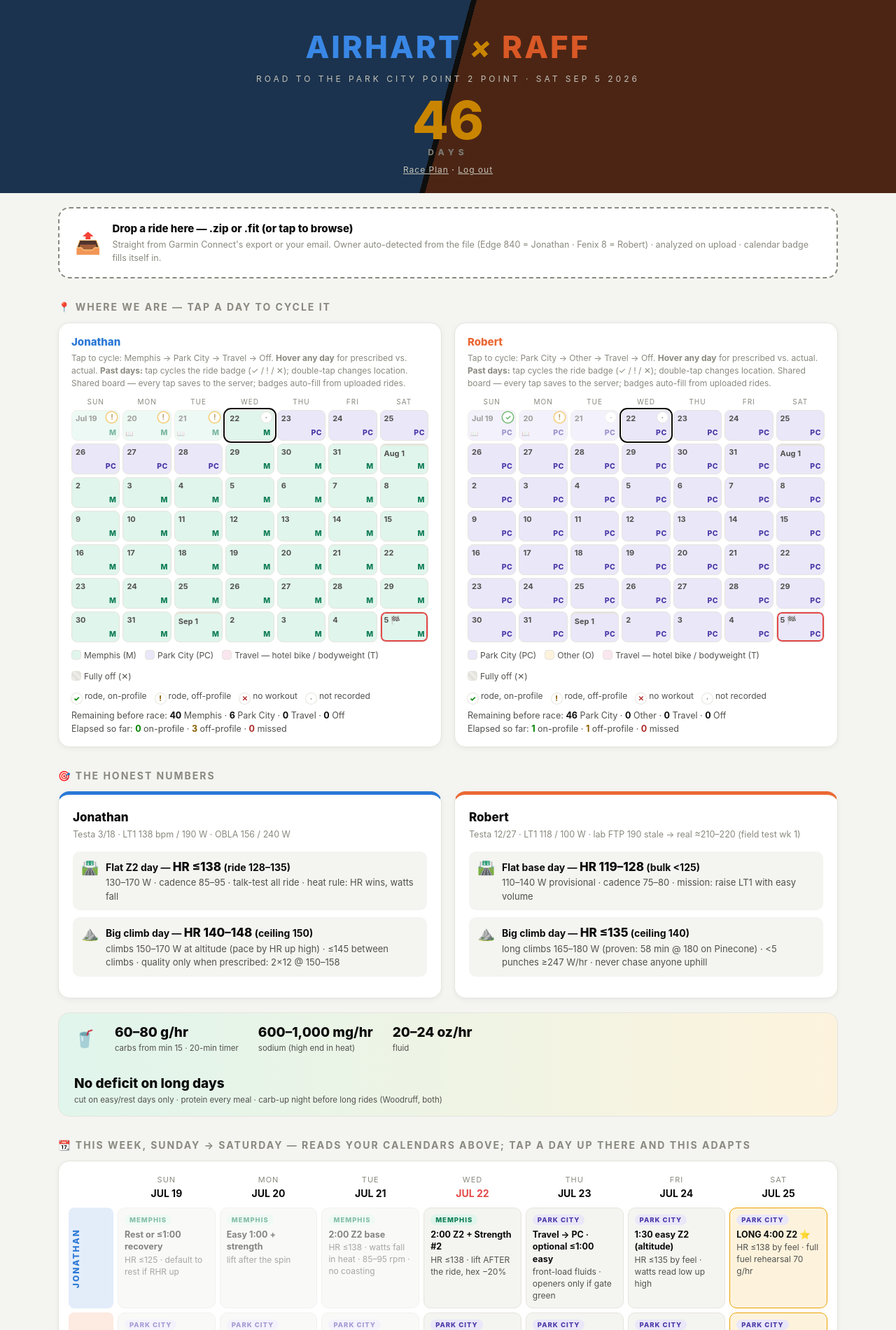
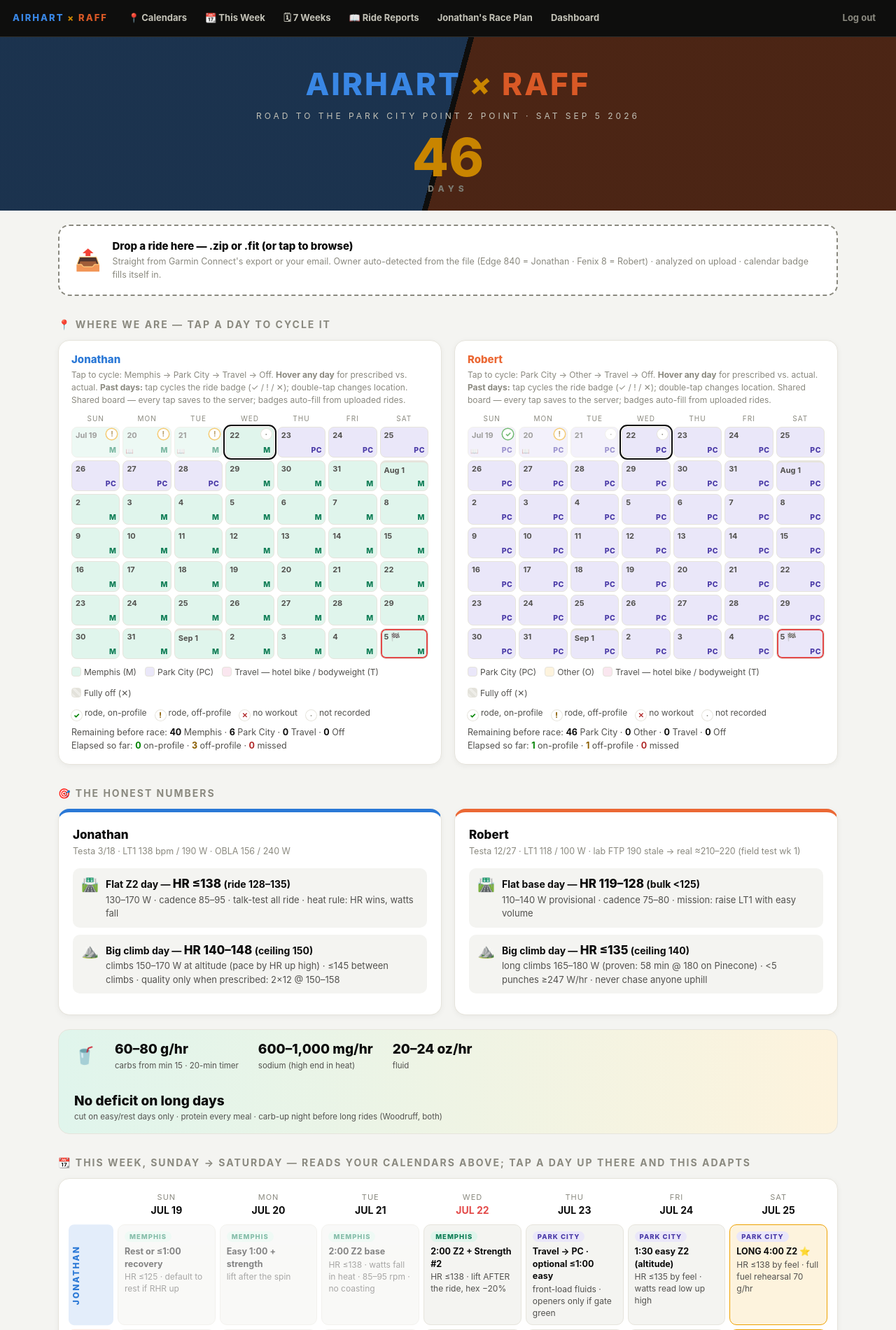
Before and after one commit to teamairhart/garmin-data-agent, a Flask app: page /board in a window 1280 px wide. Shown: the top 1901 px of the page at 70% size. Run offline with Flask 3, Linux system fonts and the light colour scheme; the visitor is signed in with stand-in values (Sample User, id 1); data comes from the database, SQL or seed files in the repository.

Commit message:
Board: sticky top nav + fix UTC 'today' rolling a day early in the evening
Co-Authored-By: Claude Fable 5 <noreply@anthropic.com>
Claude-Session: https://claude.ai/code/session_01TWLuHUj66iSvZbFagicX52

```diff
--- a/templates/board.html
+++ b/templates/board.html
@@ -11,6 +11,15 @@
   body{background:var(--bg);color:var(--ink);font:15px/1.5 -apple-system,"Segoe UI",Helvetica,Arial,sans-serif}
   .wrap{max-width:1150px;margin:0 auto;padding:0 18px 40px}
 
+  /* ---- NAV ---- */
+  .nav{position:sticky;top:0;z-index:50;background:var(--hero-bg);border-bottom:1px solid #2c2c29;
+       display:flex;align-items:center;gap:4px;padding:10px 18px;flex-wrap:wrap}
+  .nav .brand{font-weight:800;letter-spacing:2px;font-size:13px;margin-right:14px}
+  .nav .brand .j{color:var(--hero-ja)} .nav .brand .r{color:var(--hero-rr)} .nav .brand .x{color:var(--gold)}
+  .nav a{color:#c3c2b7;text-decoration:none;font-size:13px;font-weight:700;padding:6px 11px;border-radius:8px}
+  .nav a:hover{background:#262623;color:#fff}
+  .nav a.out{margin-left:auto;color:#8a897f}
+
   /* ---- HERO (V4) ---- */
   .hero{text-align:center;padding:34px 16px 24px;color:#fff;background:
     linear-gradient(105deg,rgba(57,135,229,.30) 0 49.7%,transparent 49.7% 50.3%,rgba(217,89,38,.30) 50.3% 100%),var(--hero-bg)}
@@ -20,7 +29,7 @@
   .count{font-size:clamp(44px,8vw,76px);font-weight:800;color:var(--gold);line-height:1.05;margin-top:10px}
   .count small{display:block;font-size:12px;letter-spacing:6px;color:#7c7b72}
 
-  h2.sec{font-size:14px;letter-spacing:2px;text-transform:uppercase;color:var(--ink3);margin:30px 0 12px}
+  h2.sec{font-size:14px;letter-spacing:2px;text-transform:uppercase;color:var(--ink3);margin:30px 0 12px;scroll-margin-top:58px}
 
   /* ---- DROP ZONE ---- */
   .drop{margin-top:20px;background:var(--card);border:2px dashed var(--ink3);border-radius:16px;
@@ -157,11 +166,21 @@
   .dcell.past{opacity:.5}
 </style></head><body>
 
+<div class="nav">
+  <span class="brand"><span class="j">AIRHART</span> <span class="x">×</span> <span class="r">RAFF</span></span>
+  <a href="#calendars">📍 Calendars</a>
+  <a href="#thisweek">📆 This Week</a>
+  <a href="#weeks7">🗓 7 Weeks</a>
+  <a href="#reports">📖 Ride Reports</a>
+  <a href="/plan">Jonathan's Race Plan</a>
+  <a href="/dashboard">Dashboard</a>
+  <a class="out" href="/auth/logout">Log out</a>
+</div>
+
 <div class="hero">
   <div class="vs"><span class="j">AIRHART</span> <span class="x">×</span> <span class="r">RAFF</span></div>
   <div class="sub">Road to the Park City Point 2 Point · Sat Sep 5 2026</div>
   <div class="count"><span id="days">—</span><small>DAYS</small></div>
-  <div style="margin-top:10px;font-size:12px;letter-spacing:1px"><a href="/plan" style="color:#c3c2b7">Race Plan</a> · <a href="/auth/logout" style="color:#c3c2b7">Log out</a></div>
 </div>
 
 <div class="wrap">
@@ -176,7 +195,7 @@
   <input type="file" id="dropInput" accept=".zip,.fit" multiple style="display:none">
 </div>
 
-<h2 class="sec">📍 Where we are — tap a day to cycle it</h2>
+<h2 class="sec" id="calendars">📍 Where we are — tap a day to cycle it</h2>
 <div class="cals">
   <div class="cal calJA">
     <h3>Jonathan</h3>
@@ -246,10 +265,10 @@
   <div class="f"><div class="v">No deficit on long days</div><div class="l">cut on easy/rest days only · protein every meal · carb-up night before long rides (Woodruff, both)</div></div>
 </div>
 
-<h2 class="sec">📆 This week, Sunday → Saturday — reads your calendars above; tap a day up there and this adapts</h2>
+<h2 class="sec" id="thisweek">📆 This week, Sunday → Saturday — reads your calendars above; tap a day up there and this adapts</h2>
 <div class="n7wrap"><div class="n7" id="next7"></div></div>
 
-<h2 class="sec">🗓 Seven weeks to race day</h2>
+<h2 class="sec" id="weeks7">🗓 Seven weeks to race day</h2>
 <table class="weeks">
   <tr><th style="width:112px">Week</th><th>Jonathan</th><th>Robert</th></tr>
   <tr><td class="wk">Jul 19–25<br><span class="tag t-down">Re-entry</span></td>
@@ -275,7 +294,7 @@
     <td class="rrCell">Light openers · same carb-load · <b>RACE:</b> climbs ≤135 (ceiling 140) · 165–180 W · &lt;5 punches/hr · his own race — <b>finish strong</b>.</td></tr>
 </table>
 
-<h2 class="sec">📖 Ride reports — the coach's log (newest first — a new report lands after each uploaded ride)</h2>
+<h2 class="sec" id="reports">📖 Ride reports — the coach's log (newest first — a new report lands after each uploaded ride)</h2>
 <div class="repfilter" id="repfilter">
   <button class="on" data-f="all">All</button>
   <button data-f="JA" style="color:var(--ja)">Jonathan</button>
@@ -312,7 +331,10 @@ function svrSet(who,ds,patch){SERVER_STATE[who]=SERVER_STATE[who]||{};SERVER_STA
 function postCal(who,ds,patch){fetch('/board/calendar',{method:'POST',headers:{'Content-Type':'application/json'},body:JSON.stringify(Object.assign({athlete:who,day:ds},patch))}).then(r=>r.json()).then(j=>{if(!j.ok)alert('Save failed — are you still logged in?');}).catch(()=>alert('Save failed — connection?'));}
 const START=new Date('2026-07-19T12:00:00'), END=new Date('2026-09-05T12:00:00');
 const iso=d=>d.toISOString().slice(0,10);
-const todayIso=iso(new Date(Date.now()-0));
+// Local calendar date — NOT toISOString(), which is UTC and rolls "today" a day
+// early every evening in US timezones.
+const todayIso=(()=>{const d=new Date();
+  return d.getFullYear()+'-'+String(d.getMonth()+1).padStart(2,'0')+'-'+String(d.getDate()).padStart(2,'0');})();
 // Execution status for elapsed days: did we ride, and did we follow the profile?
 // Deployed version auto-fills this from uploaded rides + the plan-adherence analysis.
 const EX_STATES=['none','plan','off','miss'];
```
